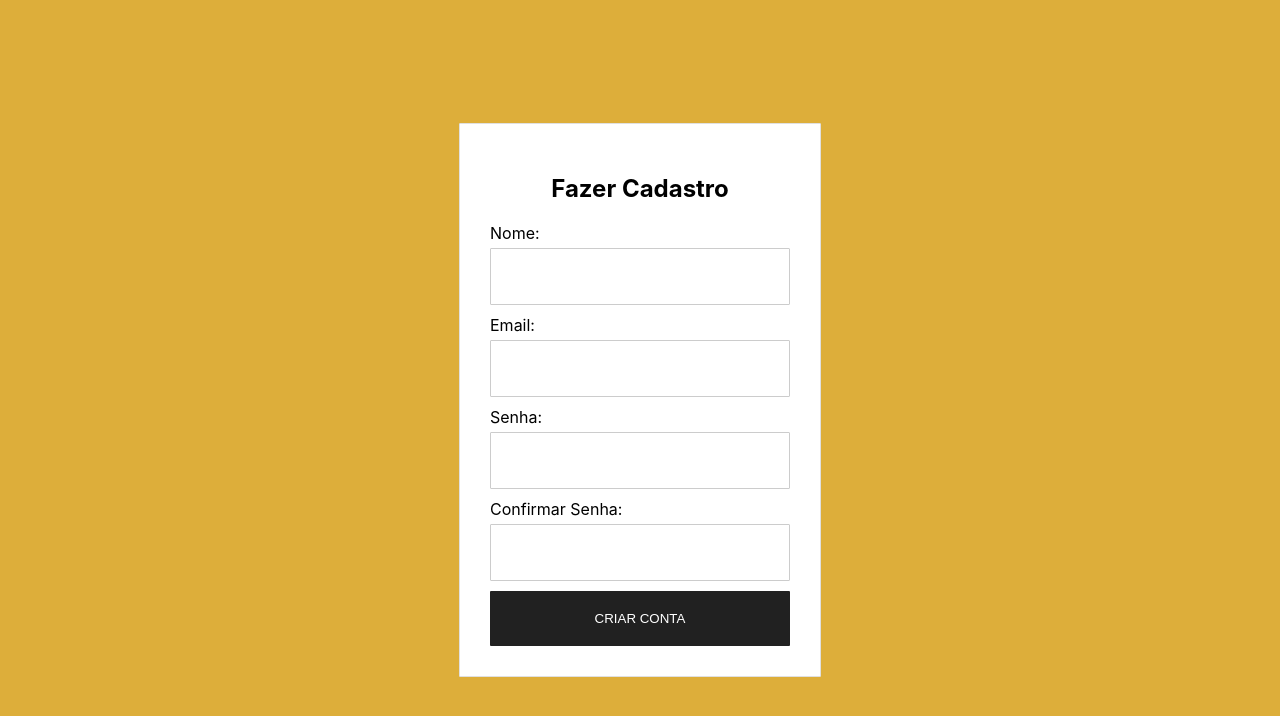
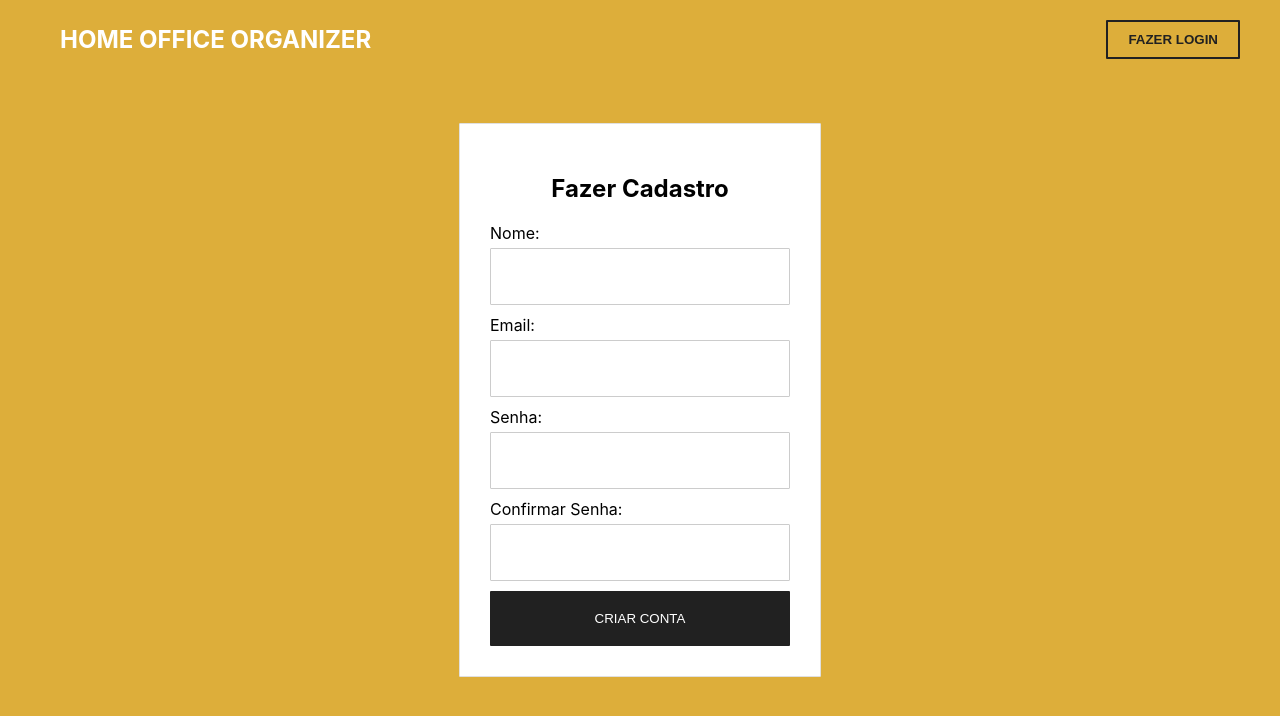
Before and after one commit to ICEI-PUC-Minas-PMV-ADS/pmv-ads-2024-1-e5-proj-homeoffice-organizer-t6, a React (Create React App) app in the folder codigo-fonte/: page /cadastro in a window 1280 px wide. Shown: the top 716 px of the page. Built offline with nearby package versions, Linux system fonts and the light colour scheme.

Commit message:
criação da navbar e atualizações de estilo

```diff
--- a/codigo-fonte/src/Cadastro/Cadastro.js
+++ b/codigo-fonte/src/Cadastro/Cadastro.js
@@ -1,4 +1,5 @@
 import React, { useState } from 'react';
+import Navbar from '../Navbar/Navbar';
 import './Cadastro.css';
 
 function Cadastro() {
@@ -24,6 +25,18 @@ function Cadastro() {
       return;
     }
 
+    const emailPattern = /^[^\s@]+@[^\s@]+\.[^\s@]+$/;
+    if (!emailPattern.test(formData.email)) {
+      alert('Por favor, insira um email válido.');
+      return;
+    }
+
+    const senhaPattern = /^(?=.*[a-z])(?=.*[A-Z])(?=.*\d)[a-zA-Z\d]{8,}$/;
+    if (!senhaPattern.test(formData.senha)) {
+      alert('A senha deve conter pelo menos 8 caracteres, incluindo letras maiúsculas, minúsculas e números.');
+      return;
+    }
+
     console.log('Dados do formulário:', formData);
     setFormData({
       nome: '',
@@ -34,6 +47,8 @@ function Cadastro() {
   };
 
   return (
+    <div>
+      <Navbar />
     <div className="cadastro-container">
       <form className="cadastro-form" onSubmit={handleSubmit}>
         <div className="form-group">
@@ -56,6 +71,7 @@ function Cadastro() {
         <button type="submit">Criar Conta</button>
       </form>
     </div>
+    </div>
   );
 }
 
--- /dev/null
+++ b/codigo-fonte/src/Navbar/Navbar.css
@@ -0,0 +1,42 @@
+.navbar {
+    position: fixed;
+    width: 100%;
+    background-color: #DDAE3A;
+    color: #fff;
+    display: flex;
+    justify-content: space-between;
+    align-items: center;
+    padding: 20px 10px;
+  }
+
+  .navbar-left {
+    display: block;
+    margin-left: 50px;
+  }
+
+  .navbar-left h1 {
+    text-transform: uppercase;
+    margin-left: 50px;
+    margin: 0;
+  }
+
+  .navbar-right {
+    display: flex;
+    align-items: center;
+  }
+
+  .navbar-right button {
+    padding: 10px 20px;
+    margin-right: 50px;
+    background-color: #DDAE3A;
+    color: #212121;
+    border: 2px solid #212121;
+    border-radius: 1px;
+    cursor: pointer;
+    transition: background-color 0.3s ease;
+    font-weight: bold;
+  }
+
+  .navbar-right button:hover {
+    background-color: #C49C0A;
+  }
--- /dev/null
+++ b/codigo-fonte/src/Navbar/Navbar.js
@@ -0,0 +1,17 @@
+import React from 'react';
+import './Navbar.css';
+
+function Navbar() {
+  return (
+    <nav className="navbar">
+      <div className="navbar-left">
+        <h1>Home Office Organizer</h1>
+      </div>
+      <div className="navbar-right">
+        <button>Fazer Login</button>
+      </div>
+    </nav>
+  );
+}
+
+export default Navbar;
```
